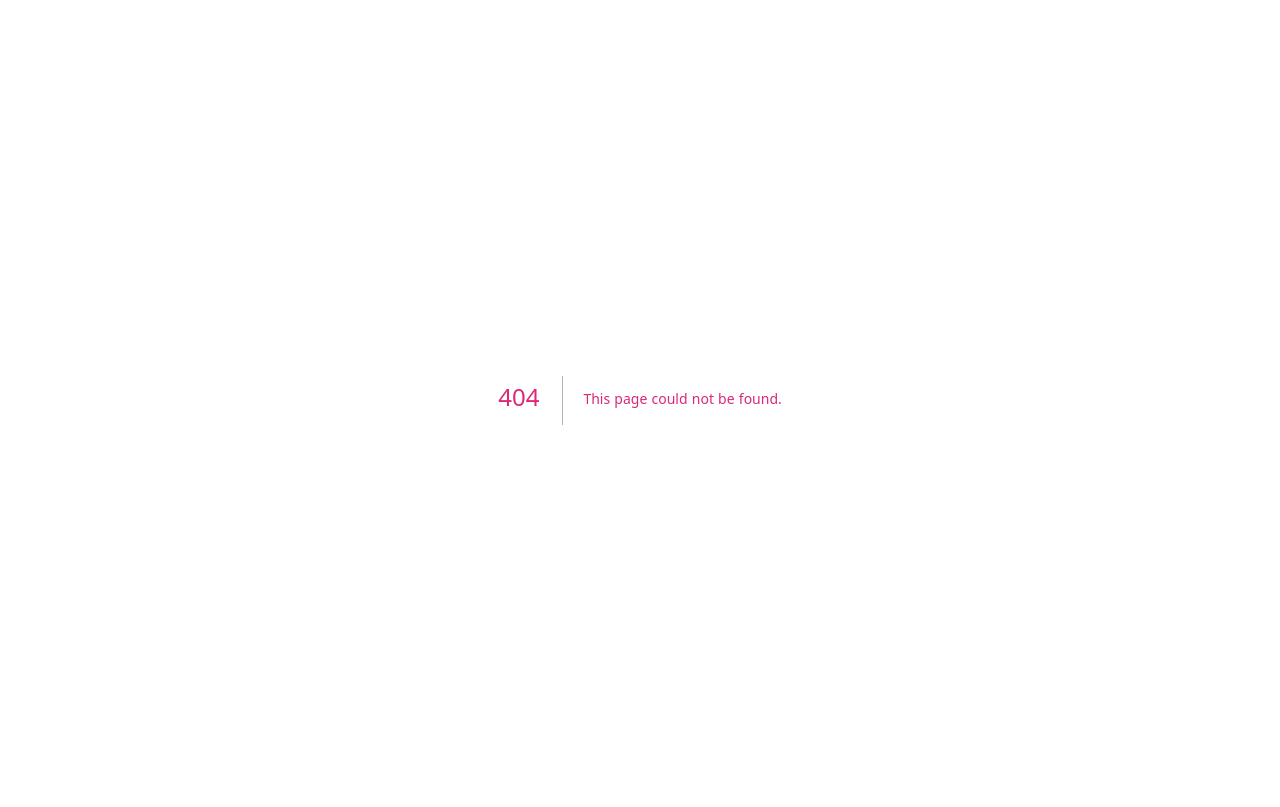
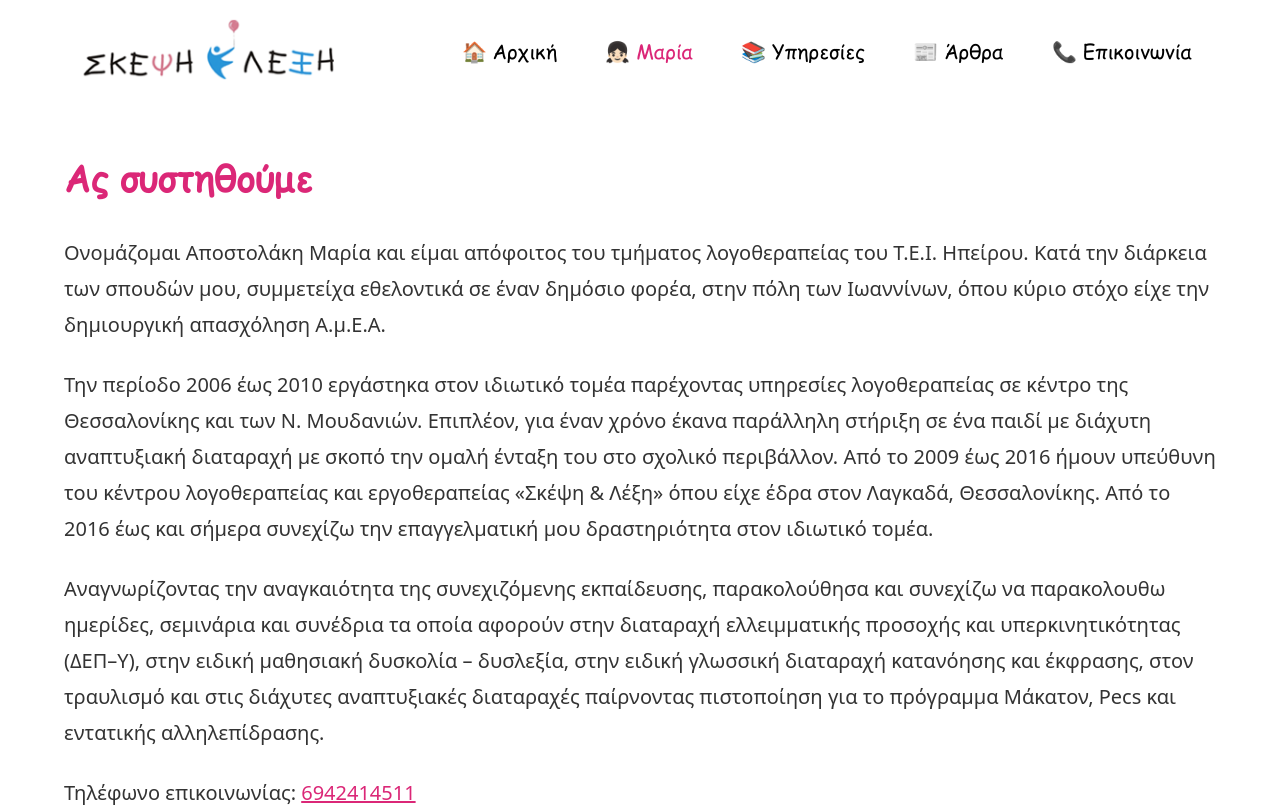
Before and after one commit to vkarampinis/skepsileksi.gr, a Next.js app: page /about in a window 1280 px wide. Before the commit this address had no page. Shown: the top 807 px of the page. Built offline with nearby package versions, Linux system fonts and the light colour scheme.

Commit message:
add about page

```diff
--- /dev/null
+++ b/pages/about.js
@@ -0,0 +1,39 @@
+import BaseLayout from "../components/BaseLayout";
+
+export default function Home() {
+  return (
+    <BaseLayout>
+      <article class="mx-auto prose max-w-none lg:prose-xl">
+        <h2>Ας συστηθούμε</h2>
+        <p>
+          Ονομάζομαι Αποστολάκη Μαρία και είμαι απόφοιτος του τμήματος
+          λογοθεραπείας του Τ.Ε.Ι. Ηπείρου. Κατά την διάρκεια των σπουδών μου,
+          συμμετείχα εθελοντικά σε έναν δημόσιο φορέα, στην πόλη των Ιωαννίνων,
+          όπου κύριο στόχο είχε την δημιουργική απασχόληση Α.μ.Ε.Α.
+        </p>
+        <p>
+          Την περίοδο 2006 έως 2010 εργάστηκα στον ιδιωτικό τομέα παρέχοντας
+          υπηρεσίες λογοθεραπείας σε κέντρο της Θεσσαλονίκης και των Ν.
+          Μουδανιών. Επιπλέον, για έναν χρόνο έκανα παράλληλη στήριξη σε ένα
+          παιδί με διάχυτη αναπτυξιακή διαταραχή με σκοπό την ομαλή ένταξη του
+          στο σχολικό περιβάλλον. Από το 2009 έως 2016 ήμουν υπεύθυνη του
+          κέντρου λογοθεραπείας και εργοθεραπείας «Σκέψη & Λέξη» όπου είχε έδρα
+          στον Λαγκαδά, Θεσσαλονίκης. Από το 2016 έως και σήμερα συνεχίζω την
+          επαγγελματική μου δραστηριότητα στον ιδιωτικό τομέα.
+        </p>
+        <p>
+          Αναγνωρίζοντας την αναγκαιότητα της συνεχιζόμενης εκπαίδευσης,
+          παρακολούθησα και συνεχίζω να παρακολουθω ημερίδες, σεμινάρια και
+          συνέδρια τα οποία αφορούν στην διαταραχή ελλειμματικής προσοχής και
+          υπερκινητικότητας (ΔΕΠ–Υ), στην ειδική μαθησιακή δυσκολία – δυσλεξία,
+          στην ειδική γλωσσική διαταραχή κατανόησης και έκφρασης, στον τραυλισμό
+          και στις διάχυτες αναπτυξιακές διαταραχές παίρνοντας πιστοποίηση για
+          το πρόγραμμα Μάκατον, Pecs και εντατικής αλληλεπίδρασης.
+        </p>
+        <p>
+          Τηλέφωνο επικοινωνίας: <a href="tel:6942414511">6942414511</a>
+        </p>
+      </article>
+    </BaseLayout>
+  );
+}
```
